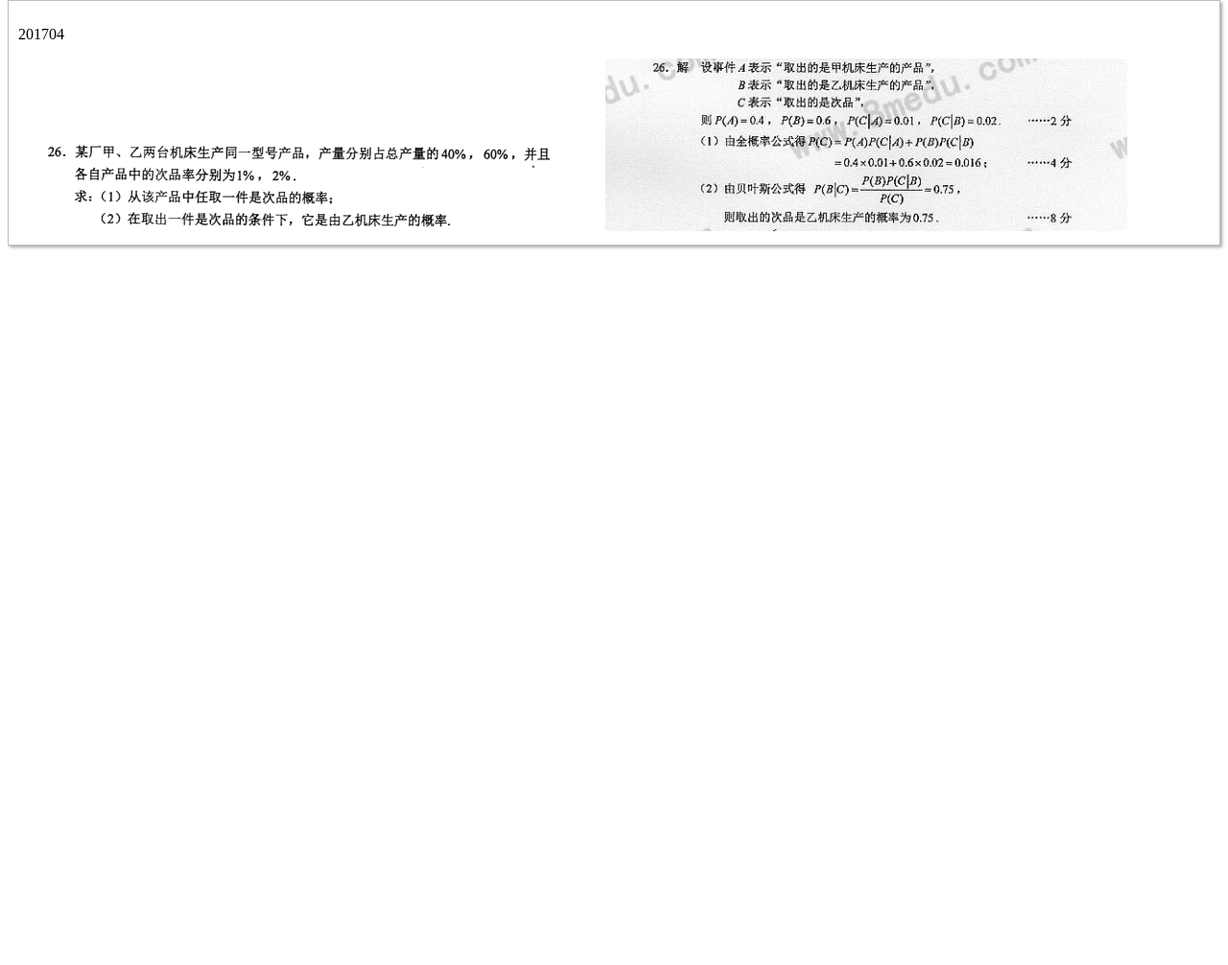
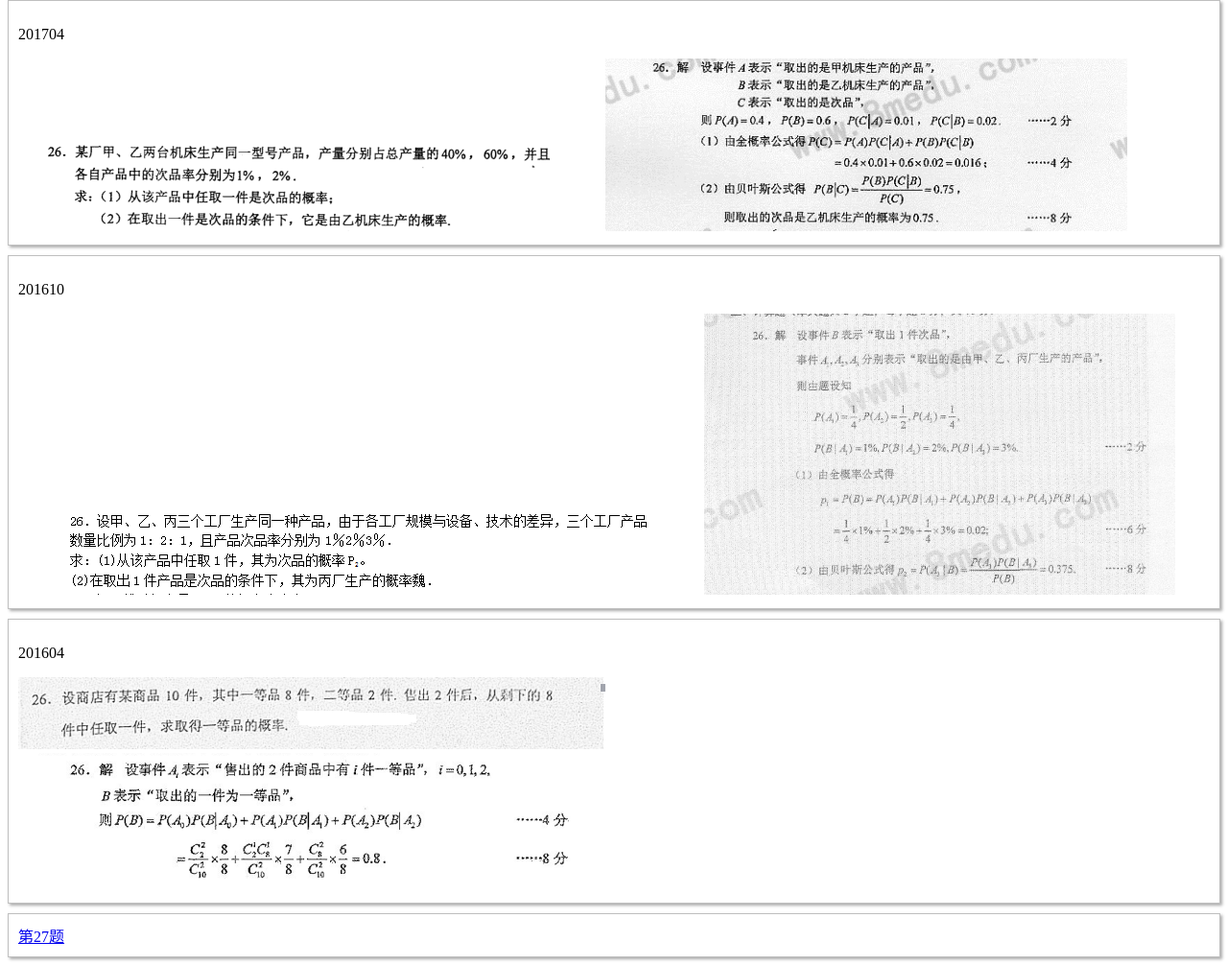
Before and after one commit to tck8888/vue_base_test, a website: page example/probability_statistics/test-paper/first.26.html in a window 1280 px wide. Shown: the part 289-1295 px from the top of the page at 96% size. Before the commit the page ends 800 px from the top, so only its background shows below. Drawn offline with Linux system fonts and the light colour scheme.

Commit message:
概率26到29 16 04 10

```diff
--- a/example/probability_statistics/test-paper/first.26.html
+++ b/example/probability_statistics/test-paper/first.26.html
@@ -20,6 +20,19 @@
         <img src="../../../assets/img/probability/20170426.png" alt="">
         <img src="../../../assets/img/probability/20170426a.png" alt="">
     </div>
+    <div class="app">
+        <p>201610</p>
+        <img src="../../../assets/img/probability/20161026.png" alt="">
+        <img src="../../../assets/img/probability/20161026a.png" alt="">
+    </div>
+    <div class="app">
+        <p>201604</p>
+        <img src="../../../assets/img/probability/20160426.png" alt="">
+        <img src="../../../assets/img/probability/20160426a.png" alt="">
+    </div>
+    <div class="app">
+        <a href="./first.27.html">第27题</a>
+    </div>
 </body>
 
 </html>
```
Also changed, not shown: example/probability_statistics/test-paper/first.27.html (+13 -0 lines), example/probability_statistics/test-paper/first.28.html (+15 -1 lines), example/probability_statistics/test-paper/first.29.html (+15 -0 lines), assets/img/probability/20160426.png (added), assets/img/probability/20160426a.png (added), assets/img/probability/20160427.png (added), assets/img/probability/20160427a.png (added), assets/img/probability/20160428.png (added), assets/img/probability/20160428a.png (added), assets/img/probability/20160429.png (added), assets/img/probability/20160429a.png (added), assets/img/probability/20161026.png (added), assets/img/probability/20161026a.png (added), assets/img/probability/20161027.png (added), 5 more files.
